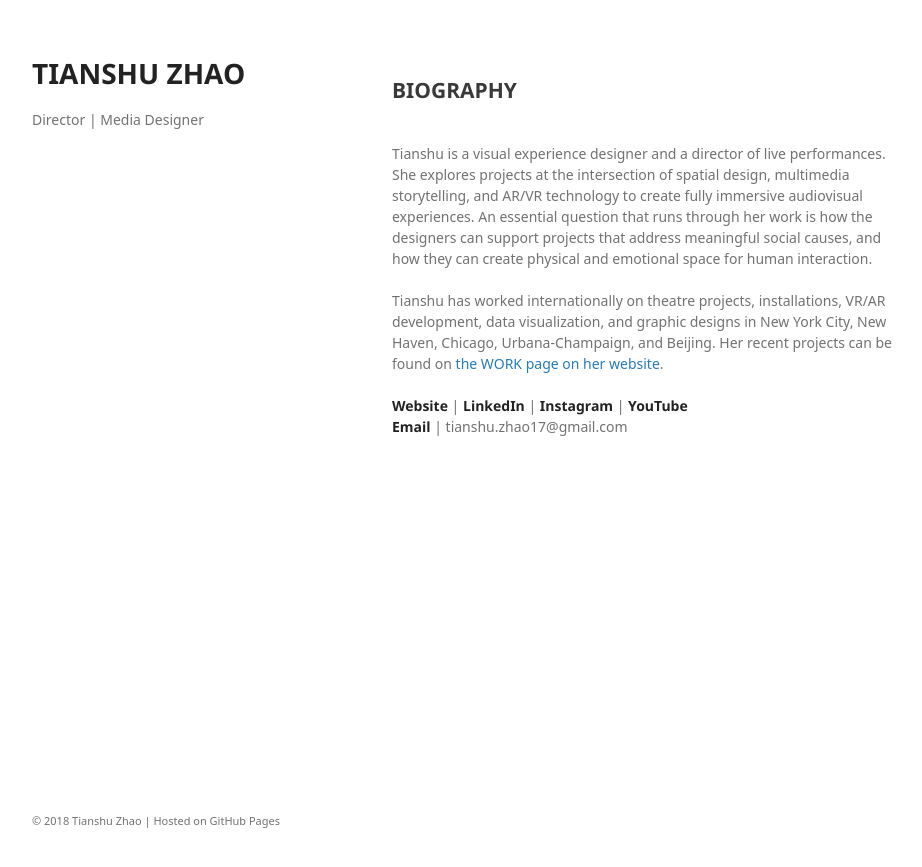
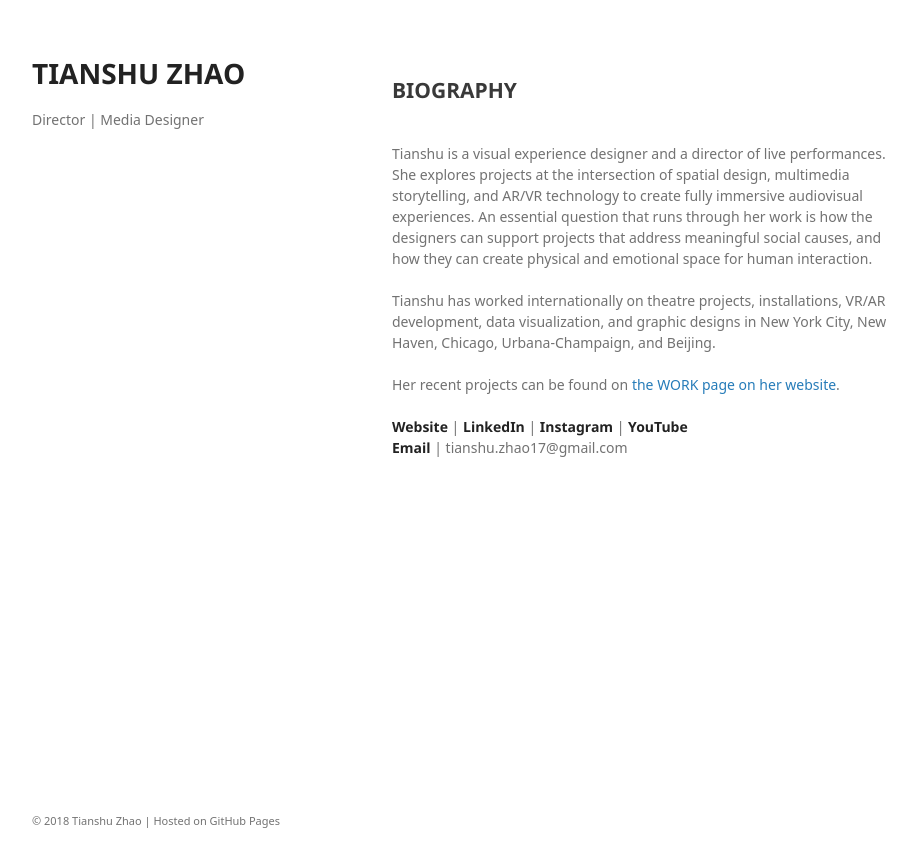
Before and after one commit to tianshu-z/tianshu-z.github.io, a Jekyll site: the page built from biography.html, in a window 1280 px wide. Shown: the top 867 px of the page, without its empty margins (178-1100 px from the left). Built offline with Jekyll 4.4.1, drawn with Linux system fonts in a browser that asks for light colours; some web fonts are replaced.

```diff
--- a/biography.html
+++ b/biography.html
@@ -18,7 +18,10 @@ layout: default
 Tianshu is a visual experience designer and a director of live performances. She explores projects at the intersection of spatial design, multimedia storytelling, and AR/VR technology to create fully immersive audiovisual experiences. An essential question that runs through her work is how the designers can support projects that address meaningful social causes, and how they can create physical and emotional space for human interaction.
     <br>
     <br>
-Tianshu has worked internationally on theatre projects, installations, VR/AR development, data visualization, and graphic designs in New York City, New Haven, Chicago, Urbana-Champaign, and Beijing. Her recent projects can be found on <a href="https://tianshu-z.github.io/work.html">the WORK page on her website</a>.
+Tianshu has worked internationally on theatre projects, installations, VR/AR development, data visualization, and graphic designs in New York City, New Haven, Chicago, Urbana-Champaign, and Beijing.
+    <br>
+    <br>
+Her recent projects can be found on <a href="https://tianshu-z.github.io/work.html">the WORK page on her website</a>.
   <br>
   <br>
 
```
